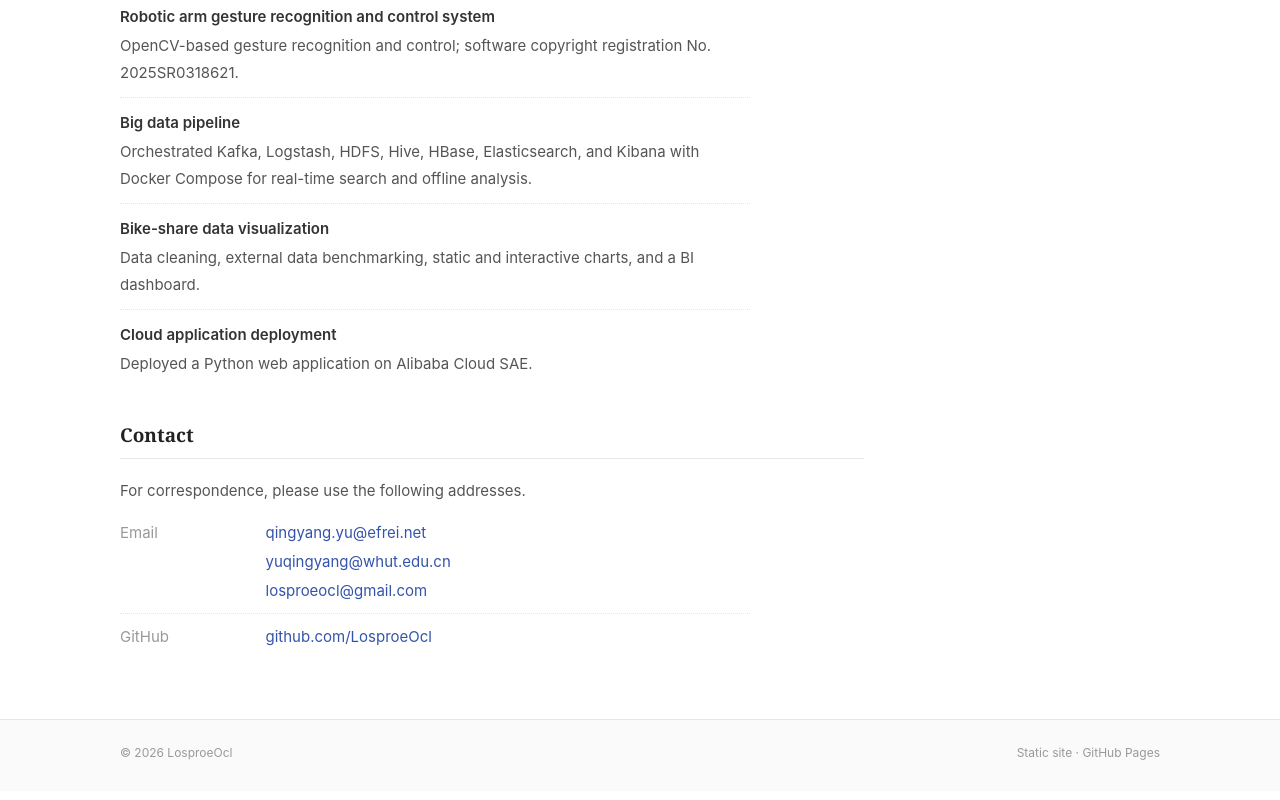
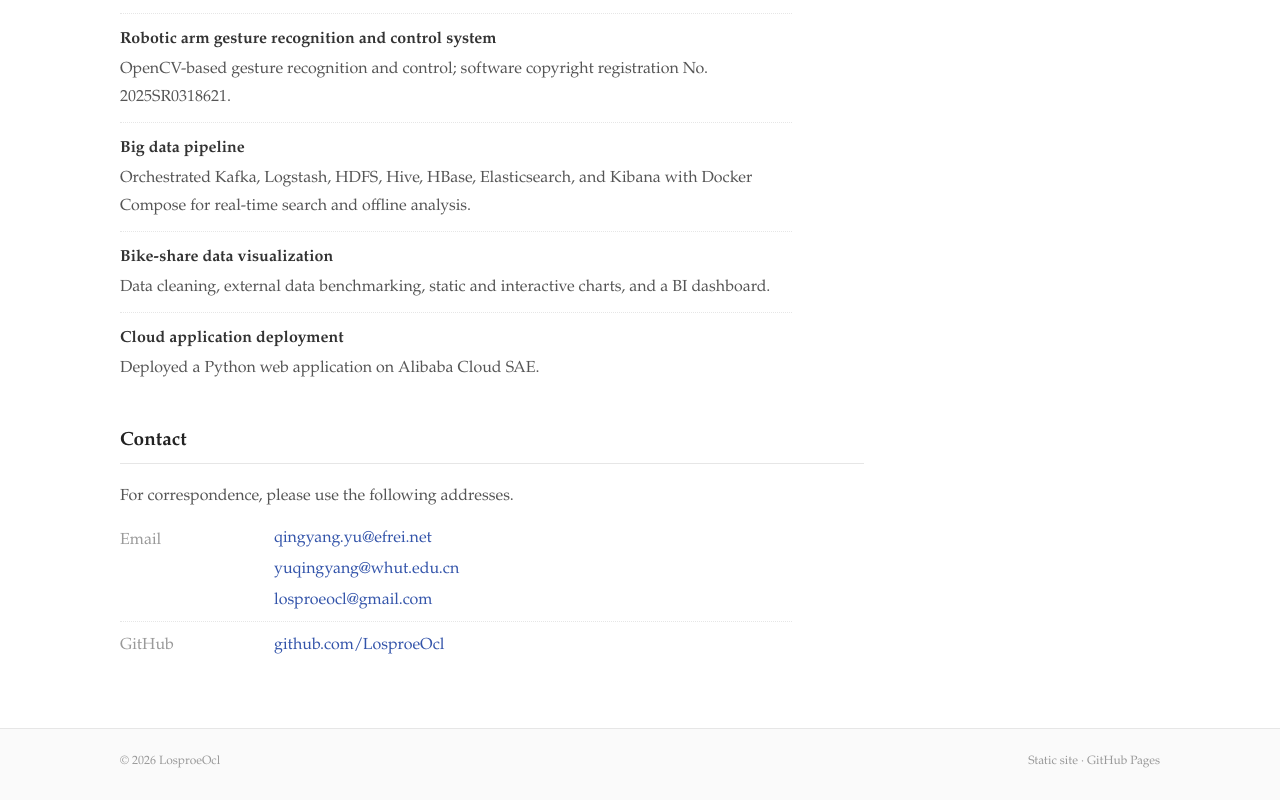
Before and after one commit to LosproeOcl/LosproeOcl, a plain HTML site: page index.html in a window 1280 px wide. Shown: the part 1444-2244 px from the top of the page. Drawn offline with Linux system fonts and the light colour scheme.

Commit message:
Use serif typography and space contact emails

```diff
--- a/assets/style.css
+++ b/assets/style.css
@@ -14,9 +14,10 @@
   --border-strong: #d4d4d4;
   --link: #3354aa;
   --link-hover: #1f3a80;
-  --serif: "Georgia", "Times New Roman", "Songti SC", "Noto Serif SC", serif;
+  --serif: "Iowan Old Style", "Palatino Linotype", Palatino, "Book Antiqua",
+    Georgia, "Times New Roman", serif;
   --sans: -apple-system, BlinkMacSystemFont, "Segoe UI", "Helvetica Neue",
-    "PingFang SC", "Hiragino Sans GB", "Microsoft YaHei", Arial, sans-serif;
+    Arial, sans-serif;
   --wrap: 1040px;
 }
 
@@ -34,9 +35,10 @@ body {
   margin: 0;
   background: var(--bg);
   color: var(--text);
-  font-family: var(--sans);
-  font-size: 15px;
-  line-height: 1.8;
+  font-family: var(--serif);
+  font-size: 16px;
+  line-height: 1.75;
+  font-feature-settings: "kern" 1, "liga" 1;
   -webkit-font-smoothing: antialiased;
 }
 
@@ -219,7 +221,8 @@ body[lang="en"] .facts > div { grid-template-columns: 10.5em minmax(0, 1fr); }
 }
 .contact-list li:first-child { border-top: 0; padding-top: 0; }
 .contact-list .label { color: var(--muted); }
-.contact-list .emails { display: grid; gap: 2px; }
+.contact-list .emails { display: grid; gap: 7px; }
+.contact-list .emails a { display: block; line-height: 1.5; }
 
 /* ---------- Sidebar ------------------------------------------------------ */
 
--- a/index.html
+++ b/index.html
@@ -6,7 +6,7 @@
   <title>LosproeOcl - Personal Homepage</title>
   <meta name="description" content="Personal homepage of LosproeOcl: MSc Data, AI & Cloud student in the Sino-French joint master's programme between Wuhan University of Technology and Efrei Paris.">
   <link rel="icon" href="assets/favicon.svg" type="image/svg+xml">
-  <link rel="stylesheet" href="assets/style.css">
+  <link rel="stylesheet" href="assets/style.css?v=20261121">
   <link rel="canonical" href="https://losproeocl.github.io/LosproeOcl/">
   <meta property="og:type" content="website">
   <meta property="og:title" content="LosproeOcl - Personal Homepage">
```
